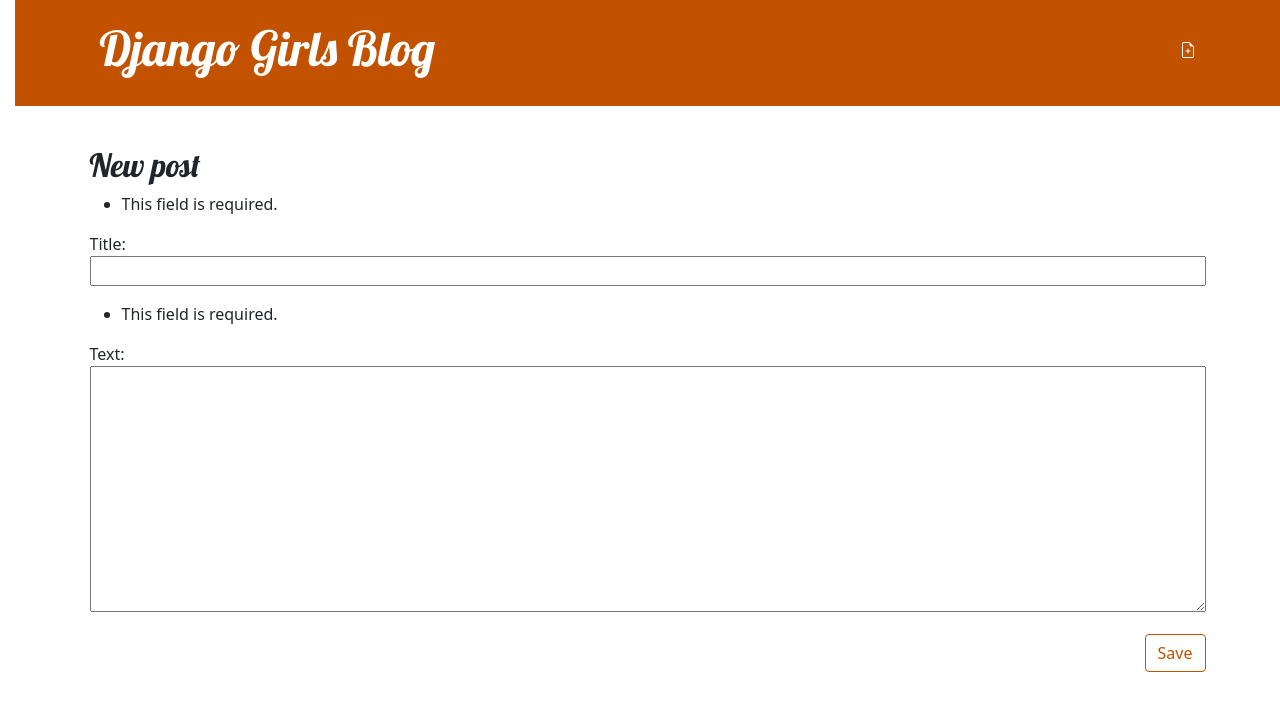
After one commit to SanderBloem/my-first-blog, a Django app: page /post/new/ in a window 1280 px wide. The commit adds this page. Shown: the top 711 px of the page. Run offline with Django 4.2, Linux system fonts and the light colour scheme.

Commit message:
working version: add post and edit post

```diff
--- /dev/null
+++ b/blog/forms.py
@@ -0,0 +1,9 @@
+from django import forms
+
+from .models import Post
+
+class PostForm(forms.ModelForm):
+
+    class Meta:
+        model = Post
+        fields = ('title', 'text',)
--- a/blog/templates/blog/base.html
+++ b/blog/templates/blog/base.html
@@ -14,6 +14,9 @@
     <body>
         <header class="page-header">
         <div class="container">
+            <a href="{% url 'post_new' %}" class="top-menu">
+                {% include './icons/file-earmark-plus.svg' %}
+            </a>
             <h1><a href="/">Django Girls Blog</a></h1>
         </div>
         </header>
@@ -25,6 +28,5 @@
                 </div>
             </div>
             </main>
-
     </body>
 </html>
--- a/blog/templates/blog/post_detail.html
+++ b/blog/templates/blog/post_detail.html
@@ -2,6 +2,11 @@
 
 {% block content %}
     <article class="post">
+        <aside class="actions">
+            <a class="btn btn-secondary" href="{% url 'post_edit' pk=post.pk %}">
+              {% include './icons/pencil-fill.svg' %}
+            </a>
+        </aside>
         {% if post.published_date %}
             <time class="date">
                 {{ post.published_date }}
--- /dev/null
+++ b/blog/templates/blog/post_edit.html
@@ -0,0 +1,9 @@
+{% extends 'blog/base.html' %}
+
+{% block content %}
+    <h2>New post</h2>
+    <form method="POST" class="post-form">{% csrf_token %}
+        {{ form.as_p }}
+        <button type="submit" class="save btn btn-secondary">Save</button>
+    </form>
+{% endblock %}
--- a/blog/urls.py
+++ b/blog/urls.py
@@ -4,4 +4,6 @@
 urlpatterns = [
     path('', views.post_list, name='post_list'),
     path('post/<int:pk>/', views.post_detail, name='post_detail'),
+    path('post/new/', views.post_new, name='post_new'),
+    path('post/<int:pk>/edit/', views.post_edit, name='post_edit'),
 ]
--- a/blog/views.py
+++ b/blog/views.py
@@ -1,6 +1,7 @@
-from django.shortcuts import render, get_object_or_404
+from django.shortcuts import render, get_object_or_404, redirect
 from django.utils import timezone
 from .models import Post
+from .forms import PostForm
 
 def post_list(request):
     posts = Post.objects.filter(published_date__lte=timezone.now()).order_by('published_date')
@@ -9,3 +10,30 @@
 def post_detail(request, pk):
     post = get_object_or_404(Post, pk=pk)
     return render(request, 'blog/post_detail.html', {'post': post})
+
+def post_new(request):
+    if request.method == "POST":
+        form = PostForm(request.POST)
+        if form.is_valid():
+            post = form.save(commit=False)
+            post.author = request.user
+            post.published_date = timezone.now()
+            post.save()
+            return redirect('post_detail', pk=post.pk)
+    else:
+        form = PostForm(request.POST)
+    return render(request, 'blog/post_edit.html', {'form': form})
+
+def post_edit(request, pk):
+    post = get_object_or_404(Post, pk=pk)
+    if request.method == "POST":
+        form = PostForm(request.POST, instance=post)
+        if form.is_valid():
+            post = form.save(commit=False)
+            post.author = request.user
+            post.published_date = timezone.now()
+            post.save()
+            return redirect('post_detail', pk=post.pk)
+    else:
+        form = PostForm(instance=post)
+    return render(request, 'blog/post_edit.html', {'form': form})
--- a/mysite/settings.py
+++ b/mysite/settings.py
@@ -28,6 +28,7 @@
 # SECURITY WARNING: don't run with debug turned on in production!
 DEBUG = True
 
+# ALLOWED_HOSTS = ['[::]', '[2a0e:fdc1:1107:7200:4448:bca3:a48a:b2b9]', '100.64.7.114']
 ALLOWED_HOSTS = ['localhost', '127.0.0.0', '.pythonanywhere.com']
 
 
```
Also changed, not shown: blog/templates/blog/icons/file-earmark-plus.svg (added), blog/templates/blog/icons/pencil-fill.svg (added). Lines whose indentation alone changed are shown as unchanged.
